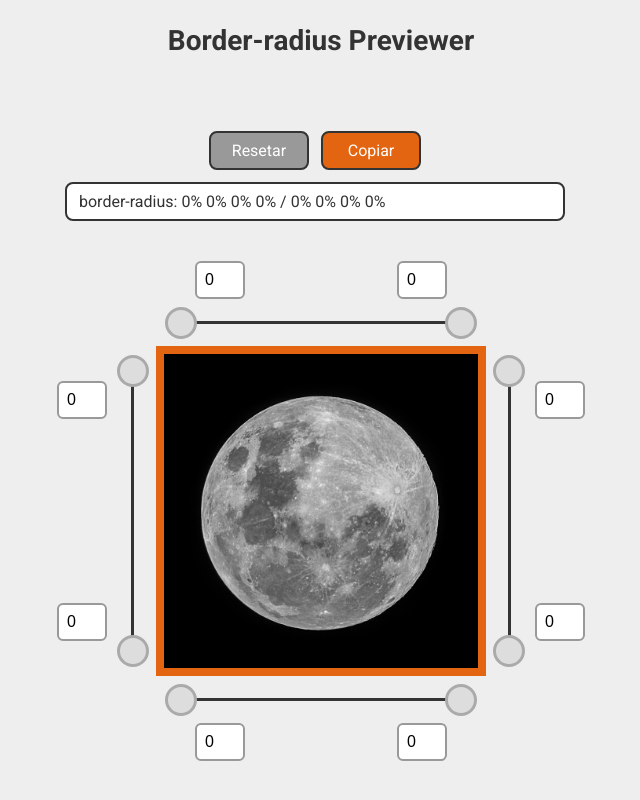
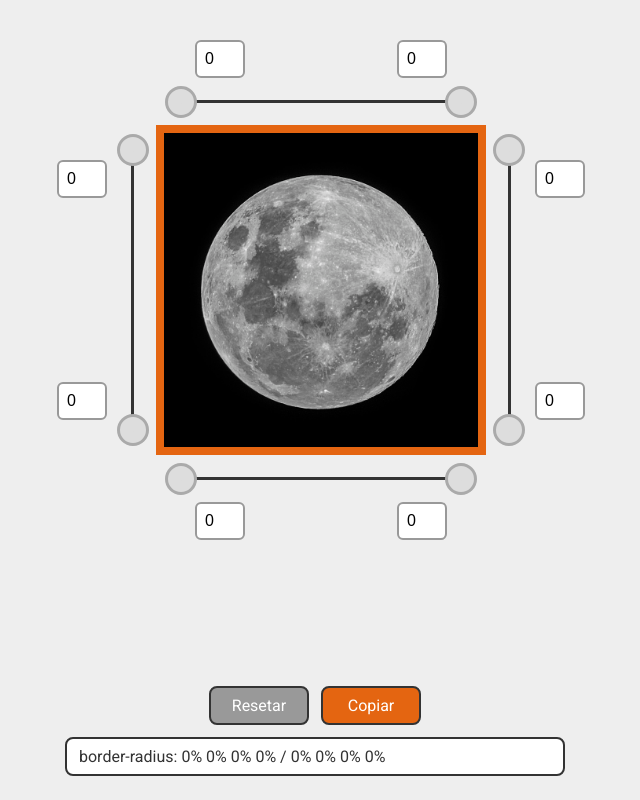
Before and after one commit to Paulotx/border-radius-previewer, a React (Create React App) app: page / in a window 1280 px wide. Shown: the whole page, without its empty margins (319-959 px from the left). Built offline with nearby package versions, Linux system fonts and the light colour scheme.

Commit message:
remove title

```diff
--- a/src/pages/BorderRadius/index.tsx
+++ b/src/pages/BorderRadius/index.tsx
@@ -6,14 +6,7 @@ import React, {
     useRef,
 } from 'react';
 
-import {
-    AppContainer,
-    Container,
-    Photo,
-    Title,
-    Result,
-    Content,
-} from './styles';
+import { AppContainer, Container, Photo, Result } from './styles';
 
 interface ISelected {
     isSelected: boolean;
@@ -473,23 +466,6 @@ const BorderRadius: React.FC = () => {
 
     return (
         <AppContainer>
-            <Title>Border-radius Previewer</Title>
-            <Content>
-                <Result>
-                    <div>
-                        <button type="button" onClick={handleReset}>
-                            Resetar
-                        </button>
-                        <button type="button" onClick={handleCopy}>
-                            Copiar
-                        </button>
-                    </div>
-                    <input
-                        ref={ref}
-                        type="text"
-                        value={`border-radius: ${borderRadius}`}
-                    />
-                </Result>
             <Container onMouseUp={handleMouseUp}>
                 <div className="area-container">
                     <input
@@ -514,17 +490,13 @@ const BorderRadius: React.FC = () => {
                         type="text"
                         value={bottomRightRY}
                         className="input-bottom-right-y"
-                            onChange={event =>
-                                handleSetMouseBottomRightY(event)
-                            }
+                        onChange={event => handleSetMouseBottomRightY(event)}
                     />
                     <input
                         type="text"
                         value={bottomRightRX}
                         className="input-bottom-right-x"
-                            onChange={event =>
-                                handleSetMouseBottomRightX(event)
-                            }
+                        onChange={event => handleSetMouseBottomRightX(event)}
                     />
                     <input
                         type="text"
@@ -672,7 +644,21 @@ const BorderRadius: React.FC = () => {
                     </div>
                 </div>
             </Container>
-            </Content>
+            <Result>
+                <div>
+                    <button type="button" onClick={handleReset}>
+                        Resetar
+                    </button>
+                    <button type="button" onClick={handleCopy}>
+                        Copiar
+                    </button>
+                </div>
+                <input
+                    ref={ref}
+                    type="text"
+                    value={`border-radius: ${borderRadius}`}
+                />
+            </Result>
         </AppContainer>
     );
 };
--- a/src/pages/BorderRadius/styles.ts
+++ b/src/pages/BorderRadius/styles.ts
@@ -11,40 +11,17 @@ export const AppContainer = styled.div`
     display: flex;
     flex-direction: column;
     align-items: center;
-`;
-
-export const Title = styled.h2`
-    text-align: center;
-    font-family: 'Roboto', sans-serif;
-    font-weight: 700;
-    font-size: 28px;
-    color: #333;
-    margin-top: 24px;
-`;
-
-export const Content = styled.div`
-    display: flex;
-    align-items: center;
     justify-content: space-between;
-    position: absolute;
-
-    top: 50%;
-    transform: translateY(-50%);
-
-    @media (max-width: 1380px) {
-        flex-direction: column;
-    }
 `;
 
 export const Container = styled.div`
     display: flex;
     flex-direction: column;
     align-items: center;
-    justify-content: space-between;
-    margin-left: 70px;
+    margin-top: 100px;
 
-    @media (max-width: 1380px) {
-        margin-left: 0;
+    @media (max-height: 690px) {
+        margin-bottom: 100px;
     }
 
     .area-container {
@@ -187,7 +164,6 @@ export const Result = styled.div`
         flex-direction: column;
         align-items: center;
         justify-content: center;
-        margin-bottom: 100px;
     }
 
     input {
```
Also changed, not shown: 1 other file (tests, documents, lock files or other folders). Lines whose indentation alone changed are shown as unchanged.
